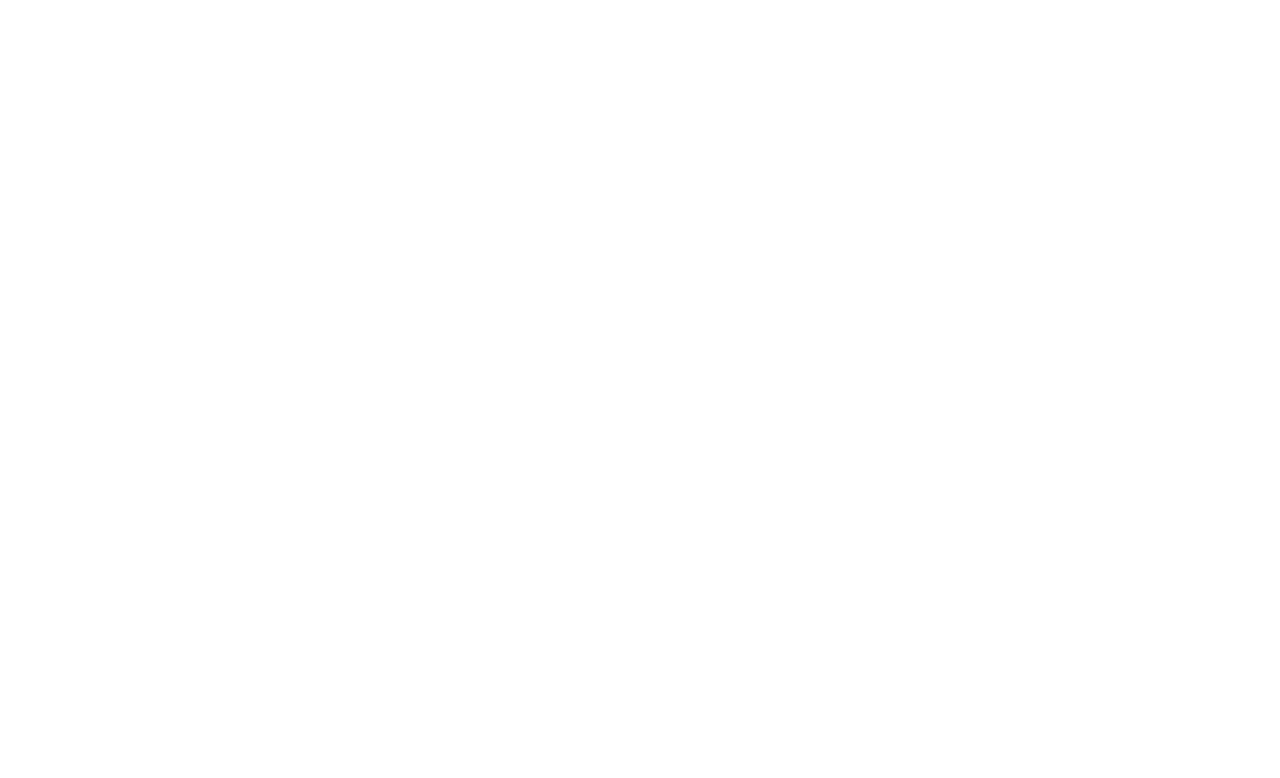
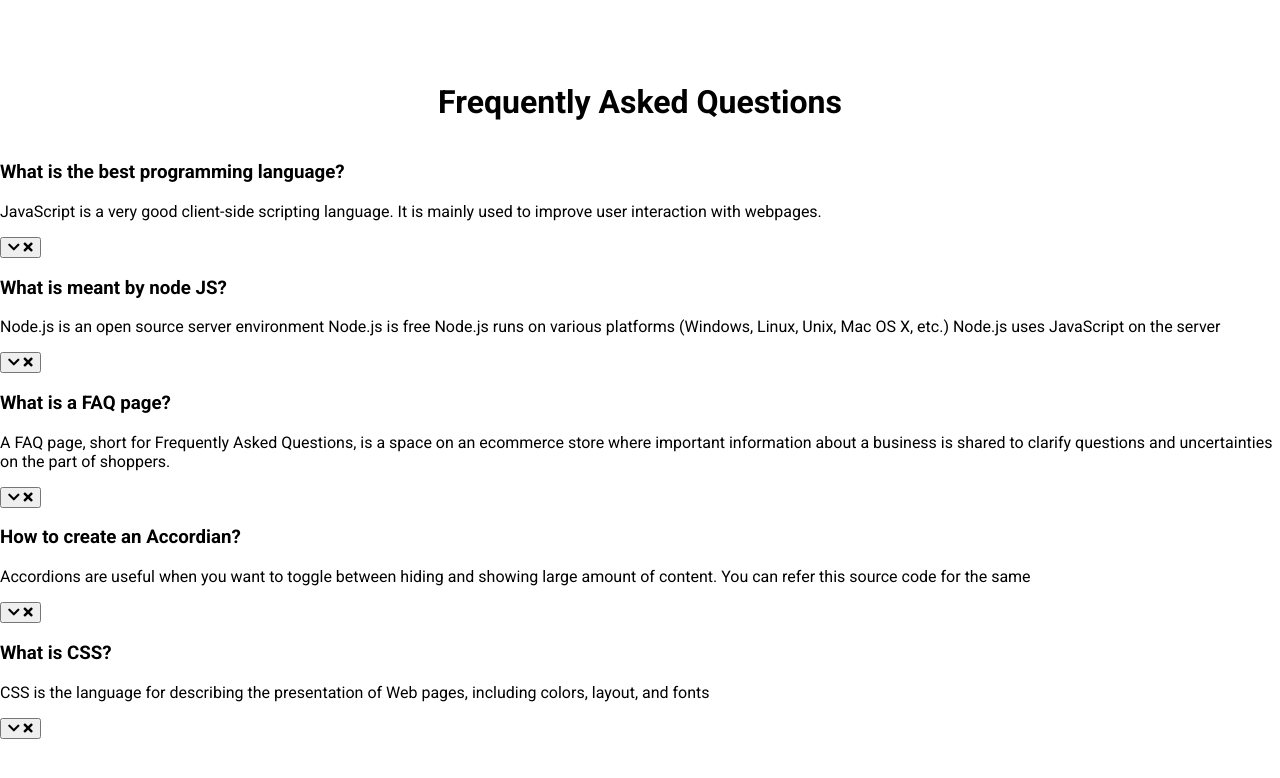
Before and after one commit to Gagandeep39/css-collapsible-cards, a plain HTML site: page index.html in a window 1280 px wide. Drawn offline with Linux system fonts and the light colour scheme.

Commit message:
Added DOM elements

```diff
--- a/index.html
+++ b/index.html
@@ -15,6 +15,72 @@
     <title>Collapsible Cards</title>
   </head>
   <body>
+    <h1>Frequently Asked Questions</h1>
+    <div class="faq-container">
+      <!-- FAQs -->
+      <div class="faq">
+        <h3 class="faq-title">What is the best programming language?</h3>
+        <p class="faq-text">
+          JavaScript is a very good client-side scripting language. It is mainly
+          used to improve user interaction with webpages.
+        </p>
+        <button>
+          <i class="fas fa-chevron-down"></i>
+          <i class="fas fa-times"></i>
+        </button>
+      </div>
+      <!-- FAQs -->
+      <div class="faq">
+        <h3 class="faq-title">What is meant by node JS?</h3>
+        <p class="faq-text">
+          Node.js is an open source server environment Node.js is free Node.js
+          runs on various platforms (Windows, Linux, Unix, Mac OS X, etc.)
+          Node.js uses JavaScript on the server
+        </p>
+        <button>
+          <i class="fas fa-chevron-down"></i>
+          <i class="fas fa-times"></i>
+        </button>
+      </div>
+      <!-- FAQs -->
+      <div class="faq">
+        <h3 class="faq-title">What is a FAQ page?</h3>
+        <p class="faq-text">
+          A FAQ page, short for Frequently Asked Questions, is a space on an
+          ecommerce store where important information about a business is shared
+          to clarify questions and uncertainties on the part of shoppers.
+        </p>
+        <button>
+          <i class="fas fa-chevron-down"></i>
+          <i class="fas fa-times"></i>
+        </button>
+      </div>
+      <!-- FAQs -->
+      <div class="faq">
+        <h3 class="faq-title">How to create an Accordian?</h3>
+        <p class="faq-text">
+          Accordions are useful when you want to toggle between hiding and
+          showing large amount of content. You can refer this source code for
+          the same
+        </p>
+        <button>
+          <i class="fas fa-chevron-down"></i>
+          <i class="fas fa-times"></i>
+        </button>
+      </div>
+      <!-- FAQs -->
+      <div class="faq">
+        <h3 class="faq-title">What is CSS?</h3>
+        <p class="faq-text">
+          CSS is the language for describing the presentation of Web pages,
+          including colors, layout, and fonts
+        </p>
+        <button>
+          <i class="fas fa-chevron-down"></i>
+          <i class="fas fa-times"></i>
+        </button>
+      </div>
+    </div>
     <!-- Javascript Code, Must always be at bottom -->
     <script src="script.js"></script>
     <base href="/css-collapsible-cards" />
```
